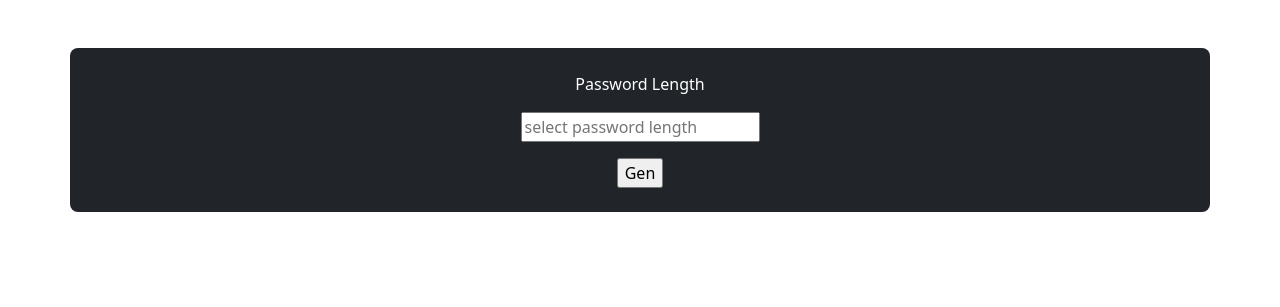
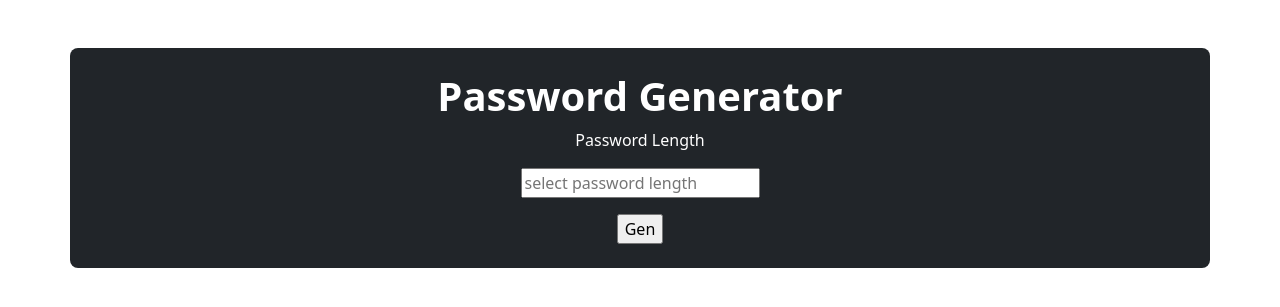
Before and after one commit to VolxDarkTV/php-strong-password-generator, a PHP site: page /index.php in a window 1280 px wide. Shown: the top 307 px of the page. Run offline with PHP 8.4, Linux system fonts and the light colour scheme.

Commit message:
random password generator complete

```diff
--- a/index.php
+++ b/index.php
@@ -13,20 +13,33 @@
 </head>
 <body>
   <?php
-    session_start();
+
 
     include_once __DIR__ . "/logic/function.php";
 
+    if(isset($_GET['pwlength'])){
+      // Recupero lunghezza pw
+      $passwordLenght = (int) $_GET['pwlength'];
+
+      // Creo la pw casuale tramite la funzione in logic/function.php
+      $password = getRandomNum($passwordLenght);
+
+      // Salvo la pw nella sessione
+      $_SESSION['password'] = $password;
+
+      header('Location:password_manager.php');
+      exit();
+
+    }
   ?>
-    <section class="container d-flex justify-content-center mt-5 p-4 bg-dark text-white rounded-3">
+  <section class="container d-flex flex-column align-items-center mt-5 p-4 bg-dark text-white rounded-3">
+    <h1 class="fw-bold">Password Generator</h1>
     <form method="get" class="d-flex flex-column align-items-center gap-3">
       <label for="pwlength">Password Length</label>
-        <input type="number" name="pwlength" id="pwlength" placeholder="select password length">
+      <input type="number" max="500" name="pwlength" id="pwlength" placeholder="select password length">
       <input type="submit" value="Gen">
 
-        <?php
-          echo getRandomNum();
-        ?>
+
 
     </form>
   </section>
--- a/logic/function.php
+++ b/logic/function.php
@@ -1,11 +1,7 @@
 <?php
 
     // Ciclo For
-    function getRandomNum(){
-        $password = $_GET['pwlength'] ?? false;
-
-        // Lunghezza
-        $passwordLenght = "$password";
+    function getRandomNum($passwordLenght){
 
         // Tutti i possibili caratteri
         $characters = "abcdefghijklmnopqrstuvwxyzABCDEFGHIJKLMNOPQRSTUVWXYZ0123456789!\"#$%&'()*+,-./:;<=>?@[\\]^_`{|}~";
@@ -17,7 +13,7 @@
         for ($i = 0; $i < $passwordLenght; $i++){
             $randomString .= $characters[rand(0, (strlen($characters) - 1))];
         }
-        echo $randomString;
+        return $randomString;
         // Ulteriore Randomizzazione delle password, ma prima devo far generare qualcosa alla macchina
         // $passwordGen = str_shuffle($password);
         // echo $passwordGen;
```
Also changed, not shown: password_manager.php (+20 -1 lines). Lines whose indentation alone changed are shown as unchanged.
